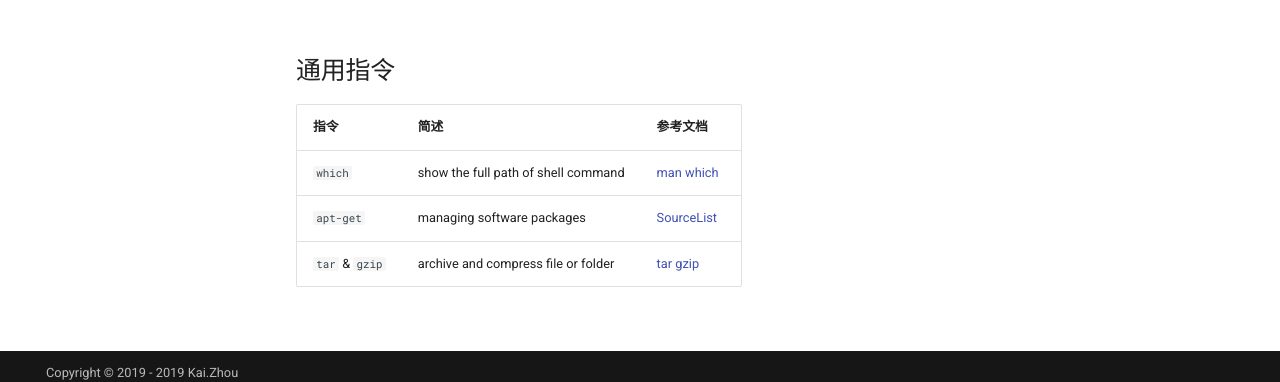
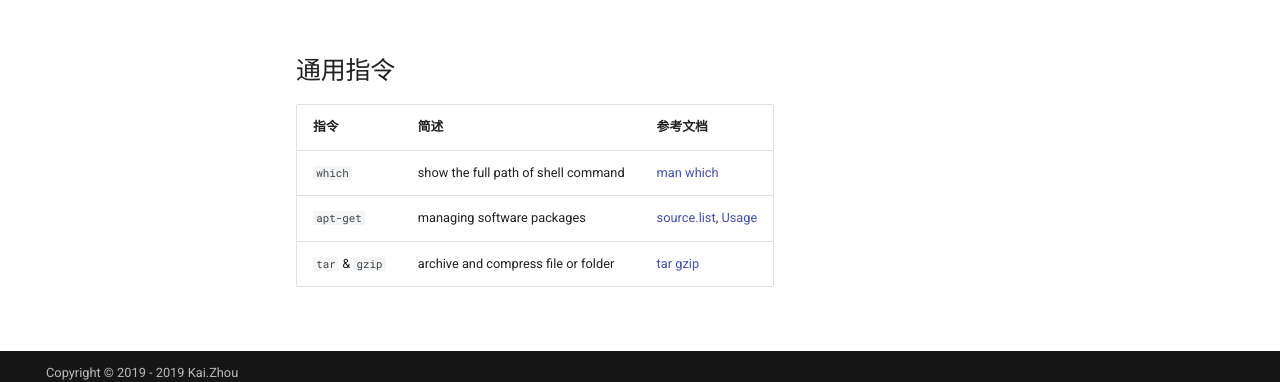
Before and after one commit to zhoukaidev/ks_blog, an MkDocs documentation site: the page built from docs/shell/linux/command.md, in a window 1280 px wide. Shown: the part 484-866 px from the top of the page. Built offline with MkDocs 1.6.1 and Material for MkDocs 9.7.7, drawn with Linux system fonts in a browser that asks for light colours; comment, search, counter and statistics services are not loaded.

Commit message:
Update command.md

```diff
--- a/docs/shell/linux/command.md
+++ b/docs/shell/linux/command.md
@@ -14,5 +14,8 @@
 | 指令  |  简述   |  参考文档  |
 |-------|---------|-----------|
 | `which` | show the full path of shell command | [man which](https://linux.die.net/man/1/which) |
-| `apt-get`| managing software packages | [SourceList](https://wiki.debian.org/SourcesList) |
+| `apt-get`| managing software packages | [source.list][aptSourceList], [Usage][aptCommand] |
 | `tar` & `gzip` | archive and compress file or folder | [tar gzip](tools/tarGzip.md) |
+
+[aptSourceList]: https://wiki.debian.org/SourcesList
+[aptCommand]: tools/apt.md
```
